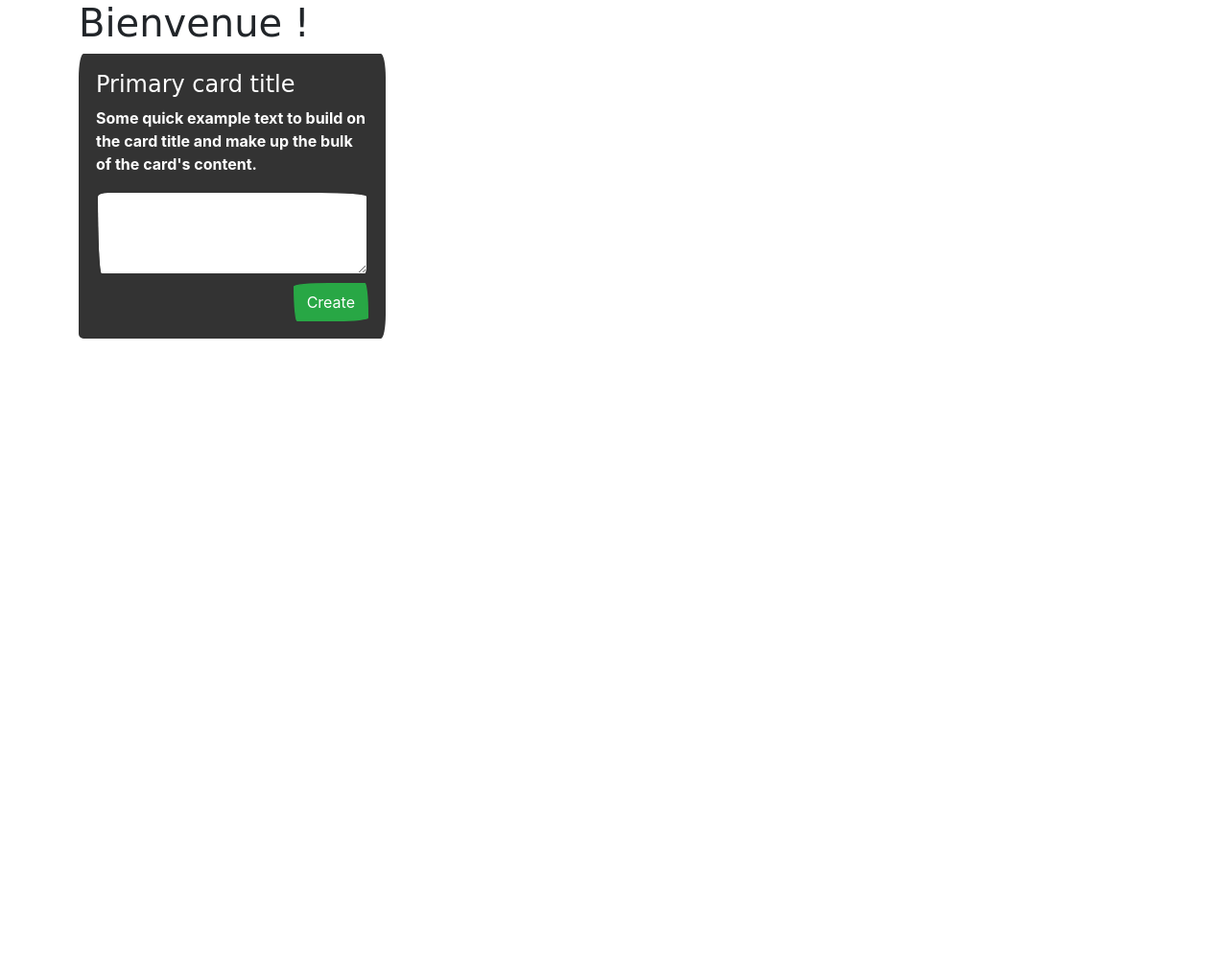
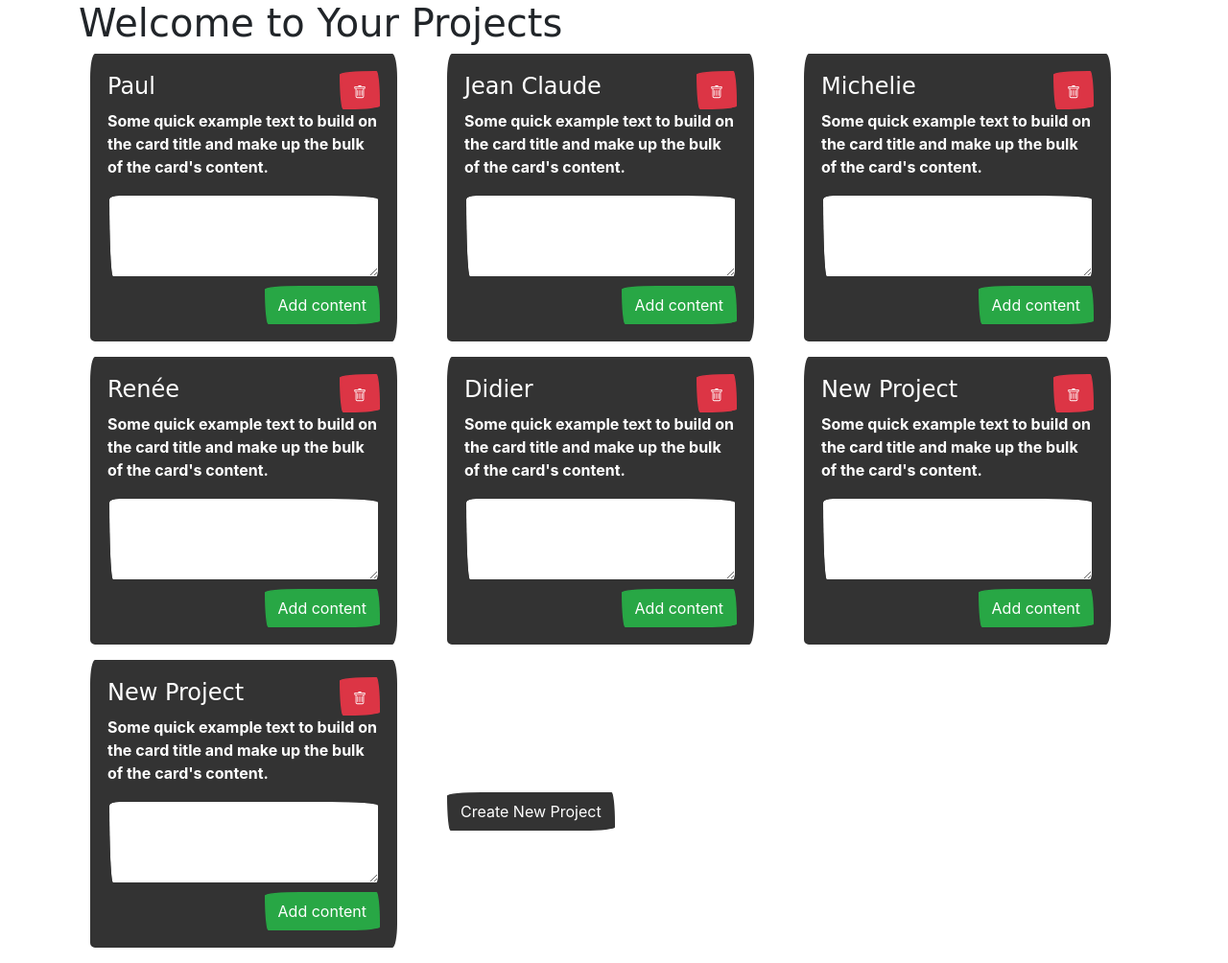
Before and after one commit to JosephBEAUREDER/web_app_emerge, a Django app: page / in a window 1280 px wide. Shown: the part 60-1064 px from the top of the page at 96% size. Before the commit the page ends 413 px from the top, so only its background shows below. Run offline with Django 4.2, Linux system fonts and the light colour scheme; a user stored in the database is signed in; data comes from the database, SQL or seed files in the repository; both versions use the stored data as it was after the commit; some libraries are stand-ins or nearby versions; some web fonts are replaced.

```diff
--- a/myApp/forms.py
+++ /dev/null
@@ -1,5 +0,0 @@
-from django import forms
-
-class CreateNewProject(forms.Form):
-    name = forms.CharField(label='Name', max_length=200)
-    content = forms.CharField(label="Content", max_length=1000)
--- a/myApp/urls.py
+++ b/myApp/urls.py
@@ -6,13 +6,16 @@ urlpatterns = [
     path('', views.home),
 
     path('save_text/', csrf_exempt(views.save_text)),
+    path('create_new_project/', csrf_exempt(views.create_new_project), name='create_new_project'),
+    path("del_project/", csrf_exempt(views.del_project), name="del_project"),
+    path("show_all_projects", csrf_exempt(views.show_all_projects), name="show_all_projects"),
+    path("update_project_name", csrf_exempt(views.update_project_name), name= "update_project_name"),
+
     path('todolist/', views.todolist),
     path('todolist/list', csrf_exempt(views.listItems)),
     path('todolist/create_item/', csrf_exempt(views.create_item)),
     path('todolist/del', csrf_exempt(views.delItem)),
 
-    path('createproject/', views.create_project, name='create_project'),
-    path("create/", views.create, name="index"),
-
+    path("variables/", views.variables),
 
 ]
--- a/myApp/views.py
+++ b/myApp/views.py
@@ -6,15 +6,28 @@ from django.views.decorators.csrf import csrf_exempt
 import os
 from django.conf import settings
 from django.contrib.auth.forms import UserCreationForm
-from .forms import CreateNewProject
 
 def home(request):
-    return render(request, 'home.html')
+    if request.user.is_authenticated:
+        # Query the Project objects related to the logged-in user
+        projects = Project.objects.filter(user=request.user)
 
-def todolist(request):
-    return render(request, 'todolist.html')
+        # Pass the projects to the template context
+        context = {"projects": projects}
+        return render(request, "home.html", context)
+    else:
+        # Handle cases where the user is not authenticated
+        return render(request, "not_authenticated.html")  # Create a template for this case if needed
+
+    # return render(request, 'home.html')
 
 
+def create_new_project(request):
+    if request.user.is_authenticated:
+        Project.objects.create(user=request.user, name="New Project")
+        return JsonResponse({"message": "Project created successfully"})
+    else:
+        return JsonResponse({"error": "User not authenticated"}, status=400)
 
 
 def save_text(request):
@@ -37,15 +50,66 @@ def save_text(request):
         return JsonResponse({"message": "Invalid request method"})
 
 
-    # colis = json.loads(request.body)
-    # text = colis['inText']
+def del_project(request):
+    colis = json.loads(request.body)
+    id = colis["id"]
 
-    # file_path = os.path.join(settings.MEDIA_ROOT, 'text_file.txt')
-    # with open(file_path, 'a') as file:
-    #     file.write(text + '\n')
-    #     return JsonResponse({"message": "Text saved successfully"})
+    item = Project.objects.get(id=id)
+    item.delete()
+    response_data = {"message": "Project deleted successfully"}
+    return JsonResponse(response_data)
 
 
+def show_all_projects(request):
+    if request.user.is_authenticated:
+        projects = Project.objects.filter(user=request.user)
+
+        list_projects = []
+
+        for project in projects:
+            list_projects.append({"name": project.name, "id": project.id})
+
+        reponse = {
+        "projects": list_projects
+    }
+    return JsonResponse(reponse)
+
+
+def update_project_name(request):
+    if request.method == 'POST':
+        data = json.loads(request.body)
+        project_id = data.get('id')
+        new_name = data.get('name')
+
+        try:
+            project = Project.objects.get(id=project_id)
+            project.name = new_name
+            project.save()
+
+            response_data = {'message': 'Project name updated successfully'}
+            return JsonResponse(response_data)
+        except Project.DoesNotExist:
+            response_data = {'error': 'Project not found'}
+            return JsonResponse(response_data, status=404)
+        except Exception as e:
+            response_data = {'error': str(e)}
+            return JsonResponse(response_data, status=500)
+
+    response_data = {'error': 'Invalid request method'}
+    return JsonResponse(response_data, status=400)
+
+
+
+
+
+# To do list
+
+def variables(request):
+    return render(request, 'variables.html')
+
+
+def todolist(request):
+    return render(request, 'todolist.html')
 
 def listItems(request):
     items = Item.objects.all()
@@ -59,7 +123,6 @@ def listItems(request):
     }
 
     return JsonResponse(reponse)
-
 
 
 def create_item(request):
@@ -100,12 +163,3 @@ def register(response):
     form = UserCreationForm
 
     return render(response, "register/register.htlm", {form})
-
-
-def create_project(response):
-    form = CreateNewProject()
-    return render(response,"home.html", {"form":form})
-
-def create(request):
-    form = CreateNewProject()
-    return render(request, "create.html", {"form": form})
--- a/static/scripts/home.js
+++ b/static/scripts/home.js
@@ -1,17 +1,12 @@
-async function sendText() {
-    // ON RÉCUPÈRE LES VARIABLES À ENVOYER AU SERVEUR
+async function saveText() {
+
     var title = document.getElementById('editableTitle').textContent;
     var inText = document.getElementById('inText').value;
 
-    // ON EMBALLE NOTRE VARIABLE DANS UN DICTIONNAIRE
-    // ON PEUT ENVOYER AUTANT DE VARIABLES QU'ON VEUT, ICI ON SE CONTENTE D'ENVOYER inText
     var colis = {
         titre: title,
         texte: inText
     }
-    console.log('Envoi colis:',colis);
-
-    // PARAMÈTRES DE LA REQUÊTE
     const requete = {
         method: 'POST',
         headers: {
@@ -19,12 +14,192 @@ async function sendText() {
         },
         body: JSON.stringify(colis)
     };
-
-    // ENVOI ET RÉCUPÉRATION DE LA RÉPONSE
     const response = await fetch('/save_text/', requete)
     const data = await response.json();
-    alert(data.reponse);
 }
+
+
+async function createNewProject() {
+    const requete = {
+        method: 'POST',
+        headers: {
+            'Content-Type': 'application/json'
+        }
+    };
+
+    const response = await fetch('/create_new_project/', requete)
+    const data = await response.json();
+
+    showProjects();
+
+  }
+
+
+
+
+async function showProjects() {
+
+    const requete = {
+        method: 'POST',
+        headers: {
+            'Content-Type': 'application/json'
+        }
+    };
+
+    const response = await fetch('/show_all_projects', requete)
+
+    const data = await response.json();
+
+
+    var projectsDiv = document.getElementById('all-projects');
+    projectsDiv.innerHTML = "";
+
+    var rowDiv = document.createElement('div');
+    rowDiv.className = 'row align-items-center';
+
+    data['projects'].forEach((project, index) => {
+        const cardHTML = `
+            <div class="col-md-4">
+                <div class="card text-white bg-primary mb-3" style="max-width: 20rem;">
+                    <div class="card-body" id="${project.id}">
+                        <div class="d-flex justify-content-between align-items-center">
+                        <h4 class="card-title" id="editableTitle{{ project.id }}" contentEditable data-projectId="{{ project.id }}"> ${ project.name }</h4>
+                        <button type="button" class="btn btn-danger" onclick="delProject('${project.id}')">
+                                <svg xmlns="http://www.w3.org/2000/svg" width="14" height="14" fill="currentColor" class="bi bi-trash" viewBox="0 0 16 16">
+                                    <path d="M5.5 5.5A.5.5 0 0 1 6 6v6a.5.5 0 0 1-1 0V6a.5.5 0 0 1 .5-.5zm2.5 0a.5.5 0 0 1 .5.5v6a.5.5 0 0 1-1 0V6a.5.5 0 0 1 .5-.5zm3 .5a.5.5 0 0 0-1 0v6a.5.5 0 0 0 1 0V6z"/>
+                                    <path fill-rule="evenodd" d="M14.5 3a1 1 0 0 1-1 1H13v9a2 2 0 0 1-2 2H5a2 2 0 0 1-2-2V4h-.5a1 1 0 0 1-1-1V2a1 1 0 0 1 1-1H6a1 1 0 0 1 1-1h2a1 1 0 0 1 1 1h3.5a1 1 0 0 1 1 1v1zM4.118 4 4 4.059V13a1 1 0 0 0 1 1h6a1 1 0 0 0 1-1V4.059L11.882 4H4.118zM2.5 3V2h11v1h-11z"/>
+                                </svg>
+                            </button>
+                        </div>
+                        <p class="card-text">Some quick example text to build on the card title and make up the bulk of the card's content.</p>
+                        <div class="row">
+                            <div class="col-md-12">
+                                <textarea id="inText${project.id}" class="form-control" rows="3"></textarea>
+                            </div>
+                        </div>
+                        <div class="row">
+                            <div class="text-end mt-2 ml-6">
+                                <button name="save" id="send_item${project.id}" onclick="saveText()" class="btn btn-success">Add content</button>
+                            </div>
+                        </div>
+                    </div>
+                </div>
+            </div>
+        `;
+
+        rowDiv.innerHTML += cardHTML;
+
+        // Check if we need to create a new row div or if it's the last card
+        if ((index + 1) % 3 === 0 || (index + 1) === data['projects'].length) {
+            projectsDiv.appendChild(rowDiv);
+            rowDiv = document.createElement('div');
+            rowDiv.className = 'row align-items-center';
+        }
+    });
+
+    const buttonHTML = `
+        <div class="col-md-4">
+            <button id="createProjectBtn" class="btn btn-primary" onclick="createNewProject()">Create New Project</button>
+        </div>
+    `;
+    rowDiv.innerHTML += buttonHTML;
+    projectsDiv.appendChild(rowDiv);
+
+}
+
+
+  async function delProject(id) {
+
+    var colis = {
+        id: id
+    }
+    const requete = {
+        method: 'POST',
+        headers: {
+            'Content-Type': 'application/json'
+        },
+        body: JSON.stringify(colis)
+    };
+    const response = await fetch('/del_project/', requete)
+    const data = await response.json();
+    console.log(data);
+
+    showProjects();
+  }
+
+
+  document.querySelectorAll('[contentEditable]').forEach(contentEditableElement => {
+    contentEditableElement.addEventListener('blur', async (event) => {
+    const projectId = event.target.getAttribute('data-projectId');
+      const newName = event.target.textContent;
+
+      alert(newName)
+      alert(projectId)
+
+      // Send an AJAX request to update the project name
+    try {
+        const response = await fetch('/update_project_name', {
+          method: 'POST',
+          headers: {
+            'Content-Type': 'application/json',
+          },
+          body: JSON.stringify({ id: projectId, name: newName }),
+        });
+
+        if (response.ok) {
+          console.log('Project name updated successfully.');
+        } else {
+          console.error('Failed to update project name.');
+        }
+      } catch (error) {
+        console.error('Error updating project name:', error);
+      }
+     });
+  });
+
+
+
+
+
+
+
+
+
+
+
+
+
+
+
+
+
+
+
+
+
+
+
+
+
+
+
+
+
+
+
+
+
+
+
+
+
+
+
+
+
+
+
+
 
 
 
--- a/templates/base.html
+++ b/templates/base.html
@@ -7,6 +7,7 @@
     <meta name="viewport" content="width=device-width, initial-scale=1.0">
     <title> My projects </title>
     <link rel="stylesheet" type="text/css" href="{% static 'styles/bootstrap.min.css' %}">
+    <script src="https://code.jquery.com/jquery-3.6.0.min.js"></script>
 </head>
 <body>
 
--- a/templates/home.html
+++ b/templates/home.html
@@ -2,35 +2,47 @@
 {% load static %}
 
 {% block content %}
-<h1>Bienvenue !</h1>
+<h1>Welcome to Your Projects</h1>
+
+<div id="all-projects" class="container">
+    {% if projects %}
+    <div class="row align-items-center">
+      {% for project in projects %}
+    <div class="col-md-4">
       <div class="card text-white bg-primary mb-3" style="max-width: 20rem;">
-  <div class="card-body">
-      <h4 class="card-title" id="editableTitle" contentEditable>Primary card title</h4>
+        <div class="card-body" id="{{project.id}}">
+          <div class="d-flex justify-content-between align-items-center">
+            <h4 class="card-title" id="editableTitle{{ project.id }}" contentEditable data-projectId="{{ project.id }}">{{ project.name }}</h4>
+            <button type="button" class="btn btn-danger" onclick="delProject('{{ project.id }}')">
+            <svg xmlns="http://www.w3.org/2000/svg" width="14" height="14" fill="currentColor" class="bi bi-trash" viewBox="0 0 16 16 ">
+            <path d="M5.5 5.5A.5.5 0 0 1 6 6v6a.5.5 0 0 1-1 0V6a.5.5 0 0 1 .5-.5zm2.5 0a.5.5 0 0 1 .5.5v6a.5.5 0 0 1-1 0V6a.5.5 0 0 1 .5-.5zm3 .5a.5.5 0 0 0-1 0v6a.5.5 0 0 0 1 0V6z"/>
+            <path fill-rule="evenodd" d="M14.5 3a1 1 0 0 1-1 1H13v9a2 2 0 0 1-2 2H5a2 2 0 0 1-2-2V4h-.5a1 1 0 0 1-1-1V2a1 1 0 0 1 1-1H6a1 1 0 0 1 1-1h2a1 1 0 0 1 1 1h3.5a1 1 0 0 1 1 1v1zM4.118 4 4 4.059V13a1 1 0 0 0 1 1h6a1 1 0 0 0 1-1V4.059L11.882 4H4.118zM2.5 3V2h11v1h-11z"/>
+        </svg>
+        </button>
+      </div>
           <p class="card-text">Some quick example text to build on the card title and make up the bulk of the card's content.</p>
-
-      <!-- Use a row to create a horizontal layout -->
             <div class="row">
-          <!-- Make the textarea wider using col-md-12 -->
               <div class="col-md-12">
-              <textarea id="inText" class="form-control" rows="3"></textarea>
+                <textarea id="inText{{ project.id }}" class="form-control" rows="3"></textarea>
               </div>
             </div>
             <div class="row">
               <div class="text-end mt-2 ml-6">
-              <button name="save" id="send_item" onclick="sendText()" class="btn btn-success">Create</button>
+                <button name="save" id="send_item{{ project.id }}" onclick="saveText()" class="btn btn-success"> Add content </button>
               </div>
             </div>
         </div>
       </div>
-
-<!-- <div class="d-flex">
-    <textarea id="inText" cols="40"></textarea>
-    <button type="button" class="btn btn-primary" onclick="sendText()">Analyser !</button>
     </div>
-<div id="outText"></div> -->
+    {% endfor %}
+    {% endif %}
 
 
-
+    <div class="col-md-4">
+      <button id="createProjectBtn" class="btn btn-primary" onclick="createNewProject()">Create New Project</button>
+    </div>
+  </div>
+</div>
 
 
 {% endblock %}
```
Also changed, not shown: myApp/BARD.py (added, +9 -0 lines), templates/variables.html (added, +31 -0 lines), db.sqlite3. Lines whose indentation alone changed are shown as unchanged.
